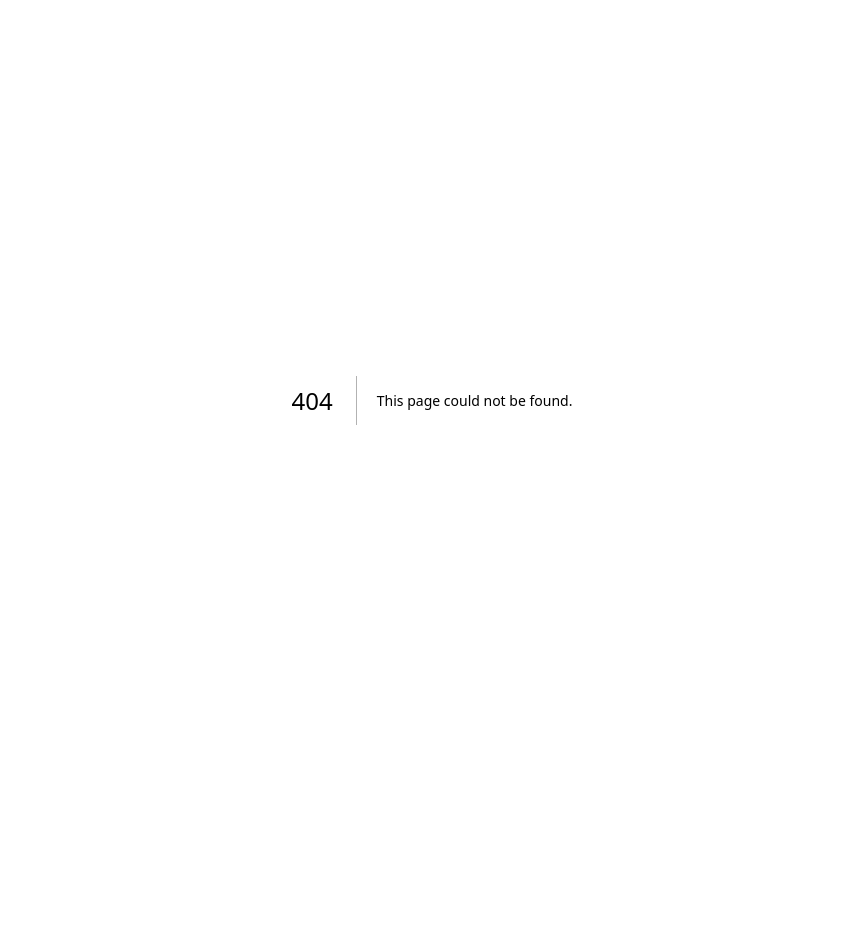
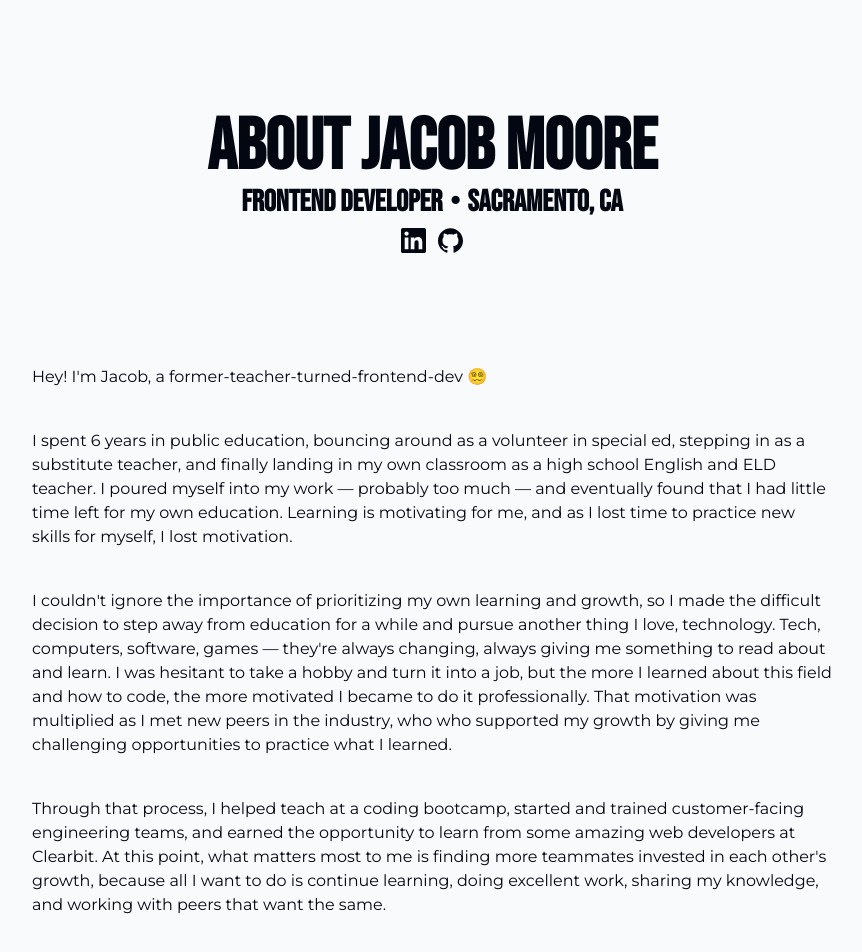
Before and after one commit to jrmoore117/Portfolio, a Next.js app: page /about in a window 1280 px wide. Before the commit this address had no page. Shown: the top 952 px of the page, without its empty margins (208-1070 px from the left). Before the commit the page ends 800 px from the top, so only its background shows below. Built offline with nearby package versions, Linux system fonts and the light colour scheme.

Commit message:
Add about page.

```diff
--- /dev/null
+++ b/src/app/about/page.tsx
@@ -0,0 +1,60 @@
+import Head from 'next/head';
+import Link from 'next/link';
+import { SiLinkedin, SiGithub } from 'react-icons/si'
+
+export default function Home() {
+  return (
+    <main className="main-container">
+      <Head>
+        <title>Jacob Moore - About</title>
+      </Head>
+      <header className='flex flex-col items-center sm:py-28 py-20'>
+        <h1 className="font-bebas-neue font-bold sm:text-7xl text-6xl">About Jacob Moore</h1>
+
+        <div className="h4 flex sm:flex-row flex-col text-center">
+          <span>Frontend Developer</span>
+          <span className='hidden sm:block mx-2'>&bull;</span>
+          <span>Sacramento, CA</span>
+        </div>
+
+        <div className='flex space-x-3 mt-2'>
+          <Link href="https://www.linkedin.com/in/jacob-moore-692533171" target='blank'>
+            <SiLinkedin size={25} className='profile-icon'/>
+          </Link>
+          <Link href="https://github.com/jrmoore117" target='blank'>
+            <SiGithub size={25} className='profile-icon' />
+          </Link>
+        </div>
+      </header>
+
+      <section className='pb-28 space-y-10'>
+        <p>
+            Hey! I&apos;m Jacob, a former-teacher-turned-frontend-dev <span className='mr-1'>😵‍💫</span>
+        </p>
+
+        <p>
+            I spent 6 years in public education, bouncing around as a volunteer in special ed,
+            stepping in as a substitute teacher, and finally landing in my own classroom as a high school English and ELD teacher.
+            I poured myself into my work — probably too much — and eventually found that I had little time left for my own education.
+            Learning is motivating for me, and as I lost time to practice new skills for myself, I lost motivation.
+        </p>
+
+        <p>
+            I couldn&apos;t ignore the importance of prioritizing my own learning and growth,
+            so I made the difficult decision to step away from education for a while and pursue another thing I love, technology.
+            Tech, computers, software, games — they&apos;re always changing, always giving me something to read about and learn.
+            I was hesitant to take a hobby and turn it into a job, but the more I learned about this field and how to code,
+            the more motivated I became to do it professionally. That motivation was multiplied as I met new peers in the industry, who
+            who supported my growth by giving me challenging opportunities to practice what I learned.
+        </p>
+
+        <p>
+            Through that process, I helped teach at a coding bootcamp, started and trained customer-facing engineering teams,
+            and earned the opportunity to learn from some amazing web developers at Clearbit.
+            At this point, what matters most to me is finding more teammates invested in each other&apos;s growth,
+            because all I want to do is continue learning, doing excellent work, sharing my knowledge, and working with peers that want the same.
+        </p>
+      </section>
+    </main>
+  )
+}
```
